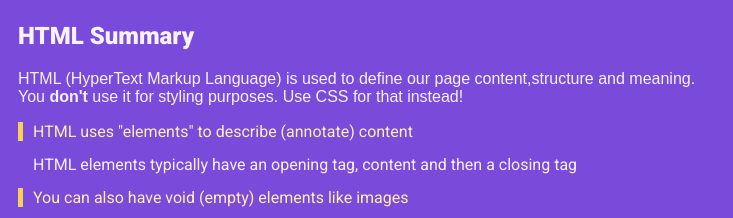
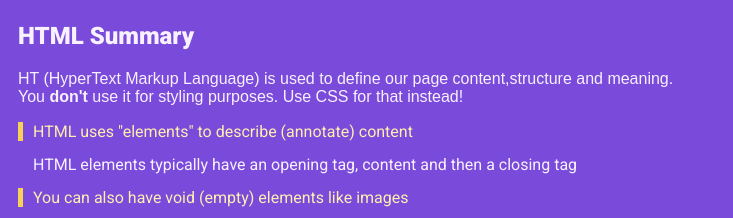
Before and after one commit to mdfarhanali3/web_dev_2nd_project, a plain HTML site: page index.html in a window 1280 px wide. Shown: the part 443-661 px from the top of the page, 272-1005 px from the left. Drawn offline with Linux system fonts and the light colour scheme.

Commit message:
html to ht

```diff
--- a/index.html
+++ b/index.html
@@ -25,7 +25,7 @@
       <section>
         <h2>HTML Summary</h2>
         <p>
-          HTML (HyperText Markup Language) is used to define our page
+          HT (HyperText Markup Language) is used to define our page
           content,structure and meaning.
 
           <br />
```
